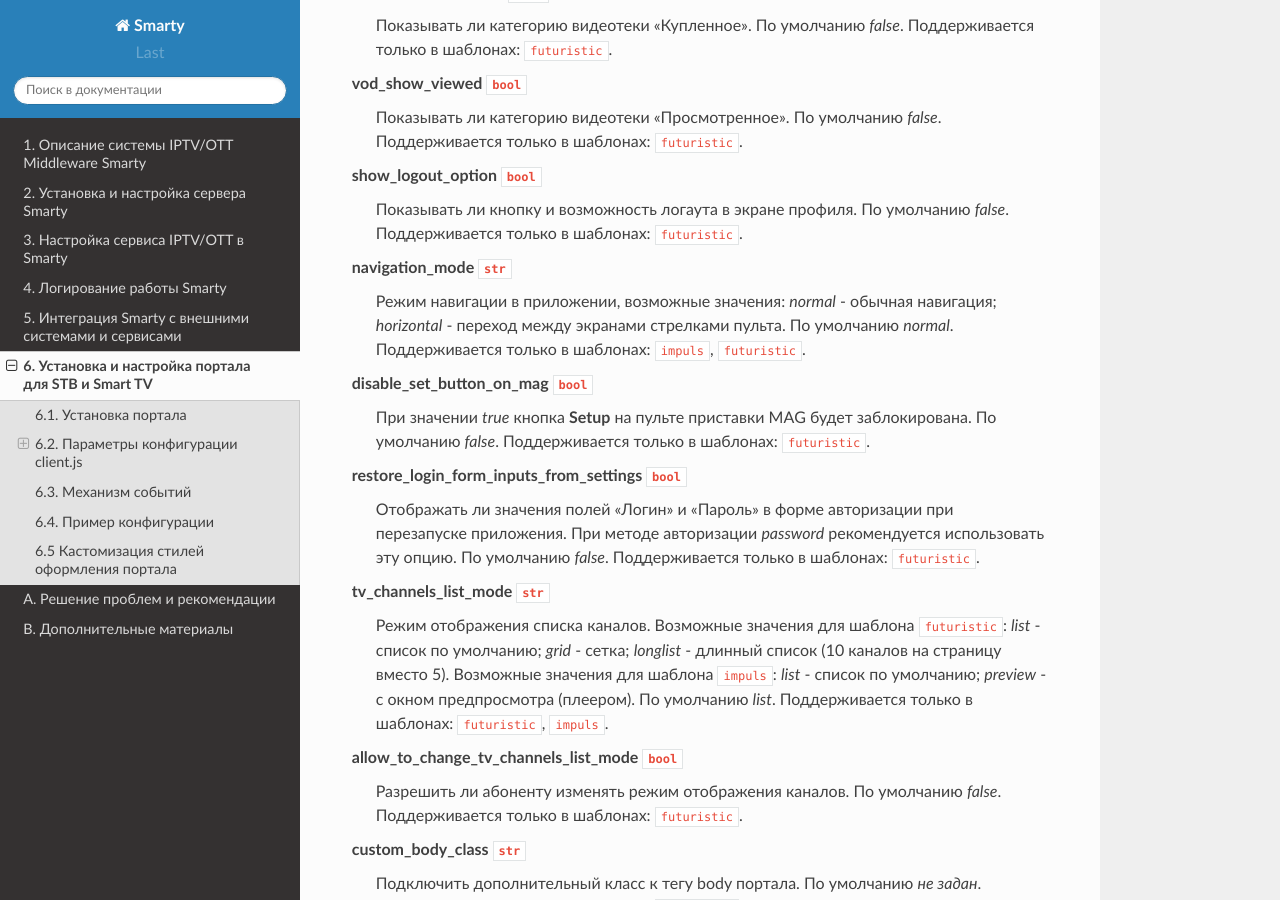
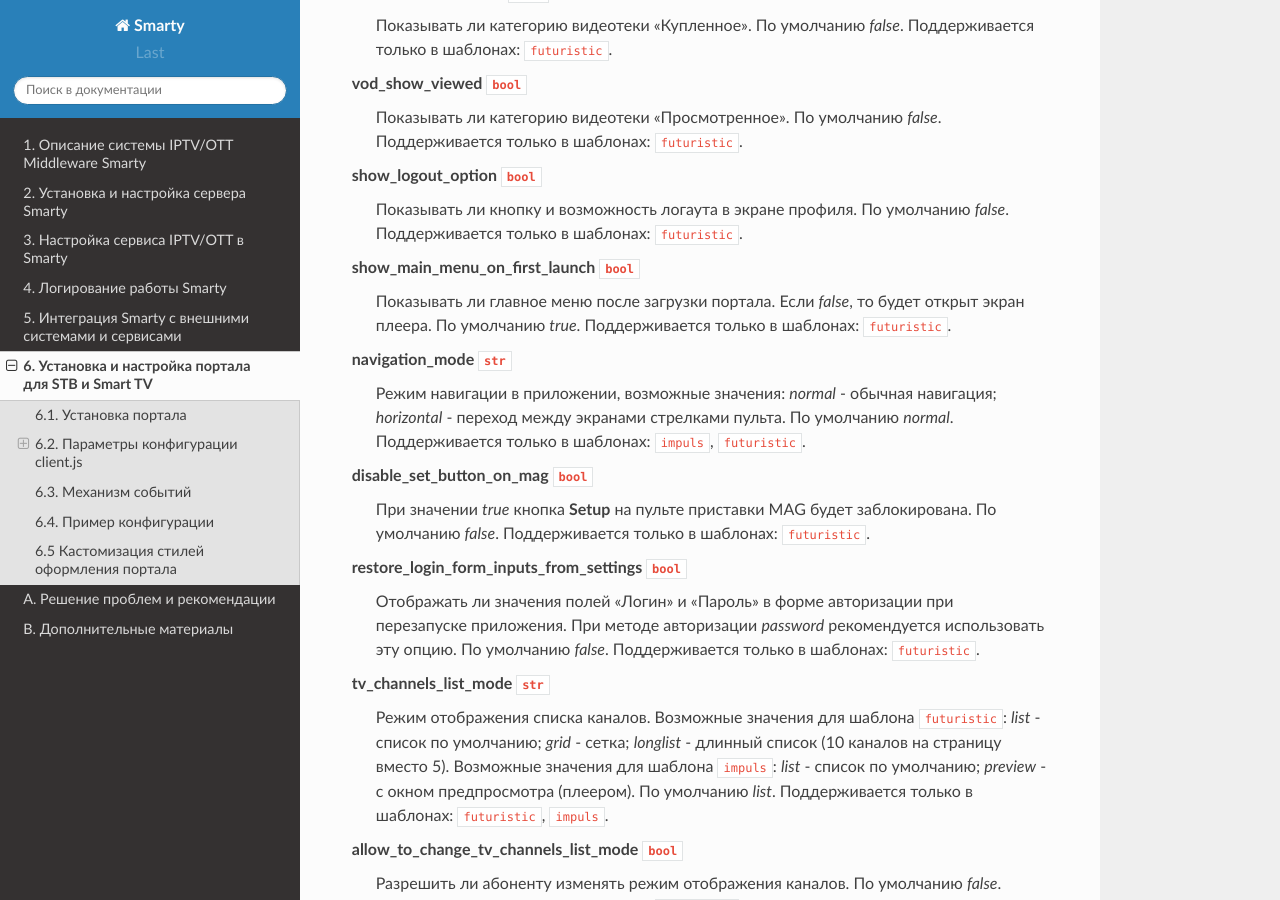
Before and after one commit to sergey-yakovlev/smarty-docs, a Sphinx documentation site: the page built from source/portal_setup.rst, in a window 1280 px wide and 900 px high, scrolled down 4814 px. Built offline with Sphinx 7.4.7 and the Read the Docs theme 2.0.0, drawn with Linux system fonts in a browser that asks for light colours.

Commit message:
show_main_menu_on_first_launch

```diff
--- a/source/portal_setup.rst
+++ b/source/portal_setup.rst
@@ -230,6 +230,11 @@ vod_show_viewed ``bool``
 show_logout_option ``bool``
     Показывать ли кнопку и возможность логаута в экране профиля.
     По умолчанию *false*.
+    Поддерживается только в шаблонах: ``futuristic``.
+
+show_main_menu_on_first_launch ``bool``
+    Показывать ли главное меню после загрузки портала. Если *false*, то будет открыт экран плеера.
+    По умолчанию *true*.
     Поддерживается только в шаблонах: ``futuristic``.
 
 navigation_mode ``str``
```
